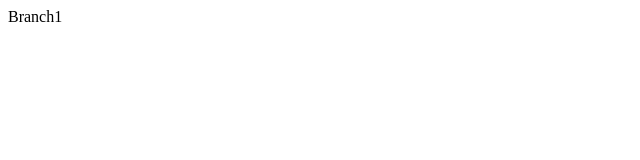
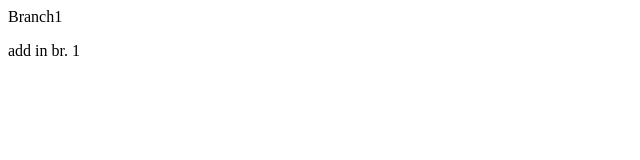
Before and after one commit to Yagnesh139/lr, a plain HTML site: page index.html in a window 1280 px wide. Shown: the full height of the page, 0-640 px from the left. Drawn offline with Linux system fonts and the light colour scheme.

Commit message:
add in br.1 in new

```diff
--- a/index.html
+++ b/index.html
@@ -1 +1,2 @@
 <p>Branch1</p>
+<p>add in br. 1</p>
```
